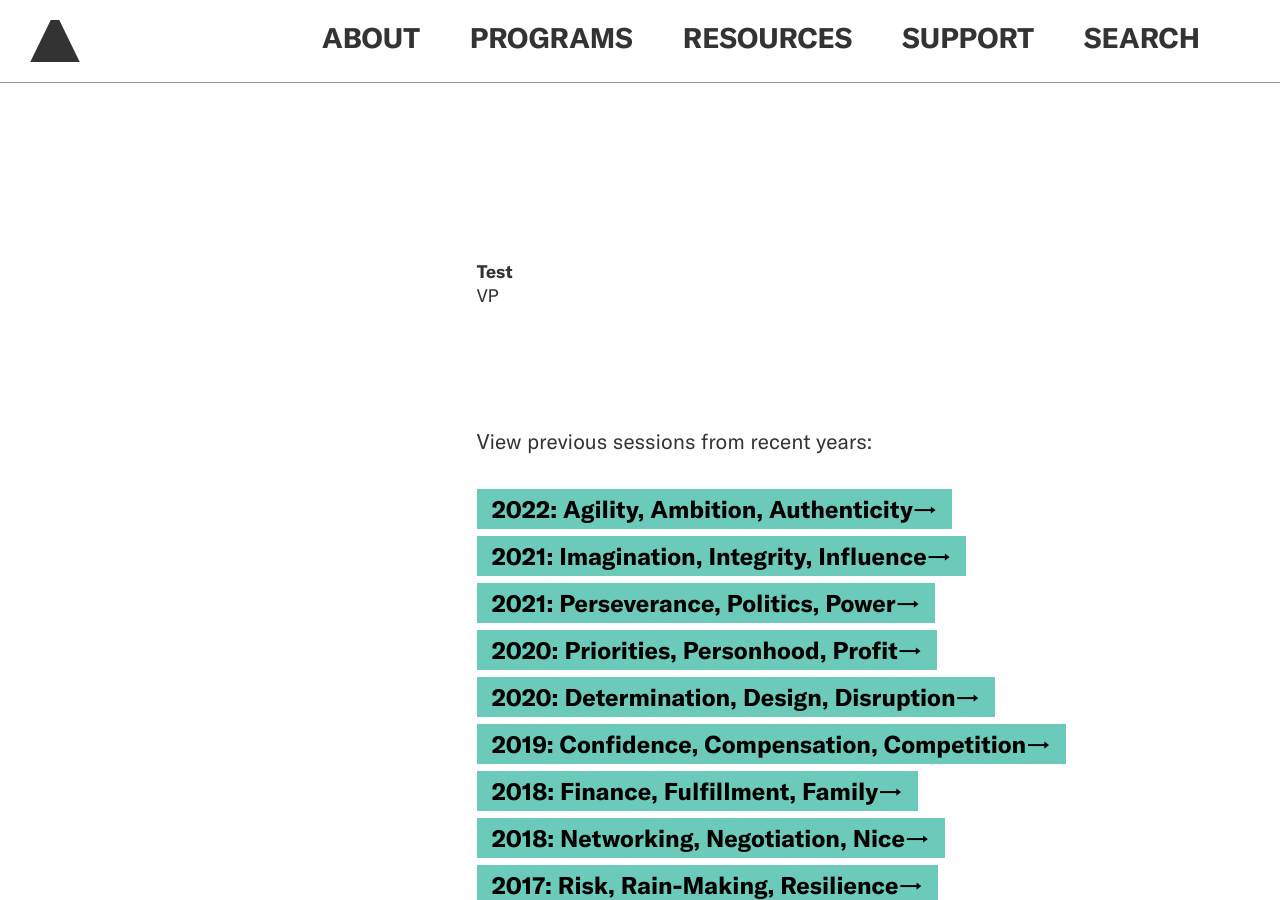
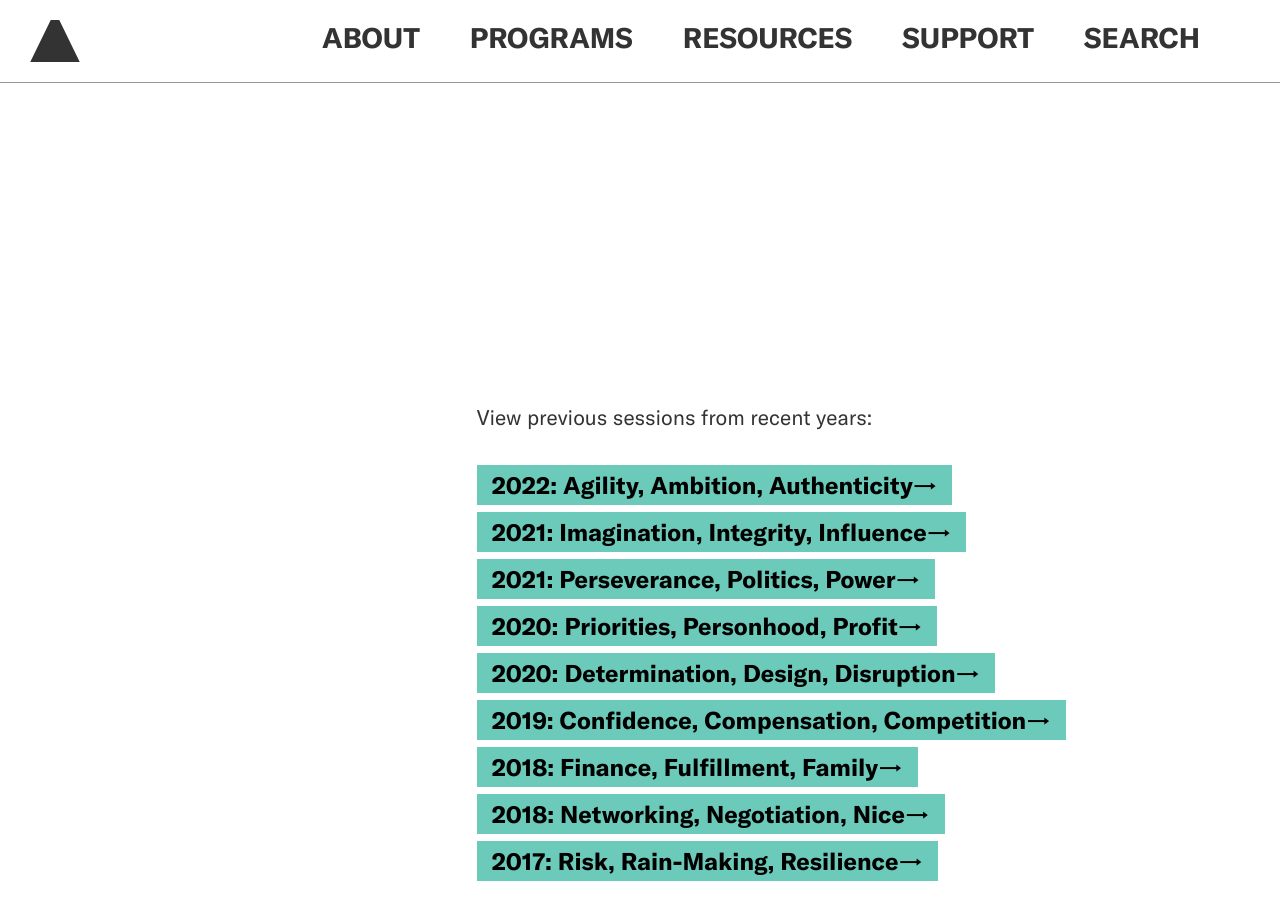
Before and after one commit to jengalas/bwaf-bbw, a Jekyll site: the page built from _emerging-leaders/energy-environment-engagement.md, in a window 1280 px wide and 900 px high, scrolled down 3442 px. Built offline with Jekyll 4.4.1, drawn with Linux system fonts in a browser that asks for light colours; nearby versions of some CDN libraries; some web fonts are replaced.

Commit message:
Updated 1 file via CloudCannon.

```diff
--- a/_emerging-leaders/energy-environment-engagement.md
+++ b/_emerging-leaders/energy-environment-engagement.md
@@ -129,9 +129,6 @@ page_blocks:
     subtitle: ''
   - template: portrait-gallery-block-small
     portrait:
-      - title: Test
-        title_role: VP
-        image:
       - title:
         title_role:
         image:
```
